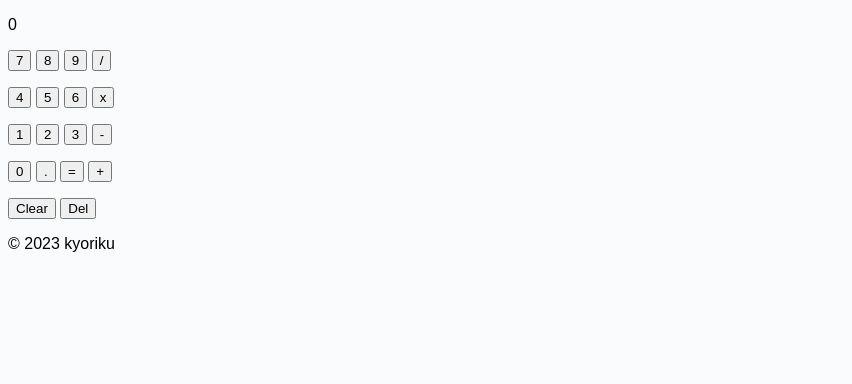
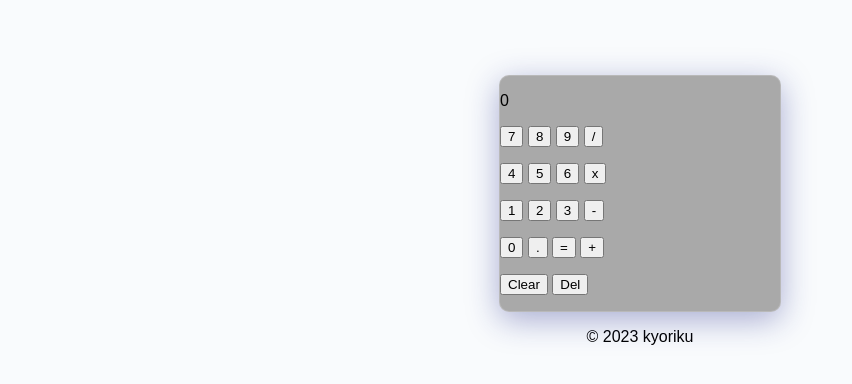
Before and after one commit to kyoriku/javascript-calculator, a plain HTML site: page index.html in a window 1280 px wide. Shown: the whole page, without its empty margins (0-852 px from the left). Drawn offline with Linux system fonts and the light colour scheme.

Commit message:
added CSS

```diff
--- a/assets/css/style.css
+++ b/assets/css/style.css
@@ -2,3 +2,19 @@ body {
   background-color: #f9fbfd;
   font-family: Arial, Helvetica, sans-serif;
 }
+
+.calc {
+  max-width: 280px;
+  background: darkgrey;
+  box-shadow: 0 8px 32px 0 rgba(31, 38, 135, 0.37);
+  backdrop-filter: blur(10.5px);
+  border-radius: 10px;
+  border: 1px solid rgba(255, 255, 255, 0.18);
+  justify-content: center;
+  margin: auto;
+  margin-top: 75px;
+}
+
+footer {
+  text-align: center;
+}
--- a/index.html
+++ b/index.html
@@ -7,7 +7,7 @@
   <title>Calculator</title>
 </head>
 <body>
-  <section>
+  <section class="calc">
     <section>
       <p>0</p>
     </section>
```
Also changed, not shown: 1 other file.
